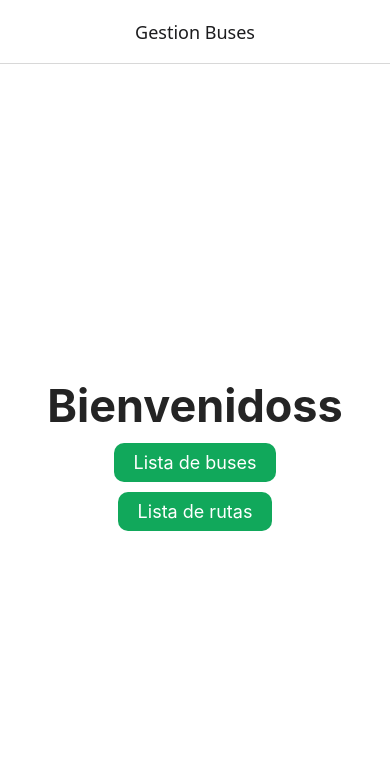
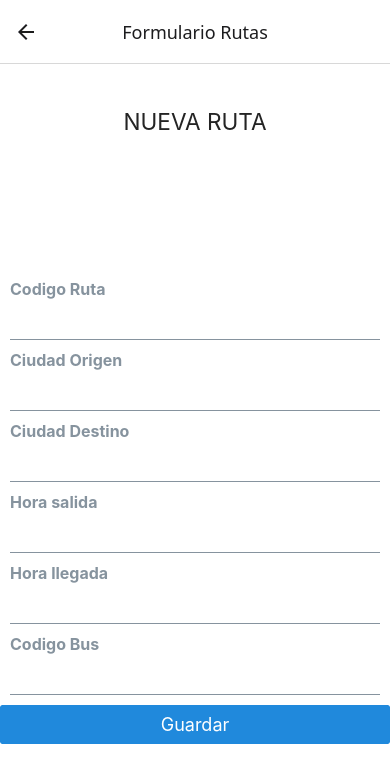
Before and after one commit to Adrian31BT/Buses_EvaluacionM3, a React Native app in the folder GestionBuses/: screen /FormRutasNav in a window 390 px wide. Shown: the top 782 px of the page. Built offline with nearby package versions, Linux system fonts and the light colour scheme.

Commit message:
Edicion de botones

```diff
--- a/GestionBuses/App.js
+++ b/GestionBuses/App.js
@@ -2,17 +2,22 @@ import { StyleSheet, Text, View } from 'react-native';
 import { NavigationContainer } from '@react-navigation/native'
 import { createNativeStackNavigator } from '@react-navigation/native-stack'
 import { Inicio } from './app/screens/Inicio'
+import { FormBuses } from './app/screens/FormBuses';
 import { BusListScreen } from './app/screens/BusesList';
-import { FormBuses } from './app/screens/FormBuses';
+import { RutasForm } from './app/screens/RutasForm';
+
 
 export default function App() {
-  const StackPartidos = createNativeStackNavigator();
+  const StackBuses = createNativeStackNavigator();
   return (
     <NavigationContainer >
-      <StackPartidos.Navigator initialRouteName='InicioNav'>
-        <StackPartidos.Screen name="InicioNav"  component={Inicio} options={{ title: 'Gestion Buses', headerTitleAlign: 'center'}}/>
-        <StackPartidos.Screen name="FormBusesNav"  component={FormBuses} options={{ title: 'Formulario Buses', headerTitleAlign: 'center'}}/>
-      </StackPartidos.Navigator>
+      <StackBuses.Navigator initialRouteName='InicioNav'>
+        <StackBuses.Screen name="InicioNav"  component={Inicio} options={{ title: 'Gestion Buses', headerTitleAlign: 'center'}}/>
+        <StackBuses.Screen name="FormBusesNav"  component={FormBuses} options={{ title: 'Formulario Buses', headerTitleAlign: 'center'}}/>
+        <StackBuses.Screen name="ListaBusesNav"  component={BusListScreen} options={{ title: 'Lista Buses', headerTitleAlign: 'center'}}/>
+        <StackBuses.Screen name="FormRutasNav"  component={RutasForm} options={{ title: 'Formulario Rutas', headerTitleAlign: 'center'}}/>
+       {/*  <StackBuses.Screen name="ListaRutassNav"  component={BusListScreen} options={{ title: 'Lista Rutas', headerTitleAlign: 'center'}}/> */}
+      </StackBuses.Navigator>
     </NavigationContainer>
   );
 }
--- a/GestionBuses/app/screens/BusesList.js
+++ b/GestionBuses/app/screens/BusesList.js
@@ -1,9 +1,8 @@
 import React, { useState } from 'react';
 import { View, Text, FlatList, TextInput, Button, StyleSheet } from 'react-native';
-import { FormBuses} from '../FormBuses';
 
 export const BusListScreen = () => {
-  const { buses, addBus, updateBus } = useBus();
+  const { buses, addBus, updateBus } = useState();
 
   const [txtNumero, setTxtNumero] = useState('');
   const [txtCapacidad, setTxtCapacidad] = useState('');
--- a/GestionBuses/app/screens/FormBuses.js
+++ b/GestionBuses/app/screens/FormBuses.js
@@ -6,6 +6,7 @@ import { insertarBuses } from '../services/ServicesBuses'
 
 export const FormBuses = ({navigation, route}) => {
 
+    const [bus_codigo, setBusCodigo] = useState("");
     const [bus_cantidad, setBusCantidad] = useState("");
     const [errorCantidad, setErrorCantidad] = useState();
 
@@ -15,9 +16,9 @@ export const FormBuses = ({navigation, route}) => {
         setErrorCantidad(null);
         validate();
         if(!hasErrors){
-            insertarBuses({bus_cantidad:bus_cantidad}, ()=>{Alert.alert("CONFIRMACION","Se ha ingresado el bus");});
+            insertarBuses({bus_codigo:bus_codigo, bus_cantidad:bus_cantidad}, ()=>{Alert.alert("CONFIRMACION","Se ha ingresado el bus");});
             navigation.goBack();
-            route.params.fnRefresh();
+            /* route.params.fnRefresh(); */
         }
     }
 
@@ -26,9 +27,9 @@ export const FormBuses = ({navigation, route}) => {
             setErrorCantidad("Debe ingresar una cantidad");
             hasErrors = true;
         }
-        let bus_cantidad = parseInt(bus_cantidad);
+        let bus_cantidadC = parseInt(bus_cantidad);
 
-        if(bus_cantidad == null || isNaN(bus_cantidad) || bus_cantidad <= 0){
+        if(bus_cantidadC == null || isNaN(bus_cantidadC)){
             setErrorCantidad("Debe ingresar cantidad maxima de pasajeros entre 1 o mas");
             hasErrors = true;
         }
@@ -36,6 +37,12 @@ export const FormBuses = ({navigation, route}) => {
 
     return <View style={styles.container}>
         <View style={styles.busCantidad}>
+            <Input style={styles.input}
+                value={bus_codigo}
+                onChangeText={setBusCodigo}
+                placeholder={'1 o más'}
+                label={'Ingresar codigo'}
+            />
             <Input style={styles.input}
                 value={bus_cantidad}
                 onChangeText={setBusCantidad}
--- a/GestionBuses/app/screens/Inicio.js
+++ b/GestionBuses/app/screens/Inicio.js
@@ -11,7 +11,7 @@ export const Inicio = ({navigation}) => {
             title='Lista de buses'
             buttonStyle={styles.ListaBoton}
             onPress={() => {
-                /* navigation.navigate("ListaPartidosNav", {usuario:usuario}); */
+                navigation.navigate("ListaBusesNav");
             }}
           />
           <Button
@@ -19,6 +19,20 @@ export const Inicio = ({navigation}) => {
             buttonStyle={styles.ListaBoton}
             onPress={() => {
                 /* navigation.navigate("ListaPartidosNav", {usuario:usuario}); */
+            }}
+          />
+          <Button
+            title='Formulario Buses'
+            buttonStyle={styles.ListaBoton}
+            onPress={() => {
+                navigation.navigate("FormBusesNav");
+            }}
+          />
+          <Button
+            title='Formulario Rutas'
+            buttonStyle={styles.ListaBoton}
+            onPress={() => {
+                navigation.navigate("FormRutasNav");
             }}
           />
         </View>
--- /dev/null
+++ b/GestionBuses/app/screens/RutasForm.js
@@ -0,0 +1,109 @@
+import { View, StyleSheet, Alert } from 'react-native'
+import { Button, Input, Text } from '@rneui/base'
+import { useState } from 'react'
+import { createRuta } from '../services/ServicesRutas'
+
+export const RutasForm = () => {
+
+    const [codigoRuta, setCodigoRuta]=useState();
+    const [ciudadOrigen, setCiudadOrigen]=useState();
+    const [ciudadDestino, setCiudadDestino]=useState();
+    const [horaLlegada, setHoraLlegada]=useState();
+    const [horaSalida, setHoraSalida]=useState();
+    const [codigoBus, setCodigoBus]=useState();
+
+    const createR=()=>{
+        createRuta(
+            {
+                codRuta: codigoRuta,
+                cOrigen: ciudadOrigen,
+                cDestino: ciudadDestino,
+                hSalida: horaSalida,
+                hLlegada: horaLlegada,
+                codBus: codigoBus,
+
+            },
+            ()=>{
+                Alert.alert("CONFIRMACION","Se ha ingresado una nueva Ruta");
+            }
+        );
+    }
+
+    return <View style={styles.container}>
+        <View style={styles.textContainer}>
+            <Text h4="true">NUEVA RUTA</Text>
+        </View>
+        <View style={styles.formContainer}>
+        <Input
+                value={codigoRuta}
+                label='Codigo Ruta'
+                onChangeText={(value)=>{
+                    setCodigoRuta(value);
+                }}
+            />
+            <Input
+                value={ciudadOrigen}
+                label='Ciudad Origen'
+                onChangeText={(value)=>{
+                    setCiudadOrigen(value);
+                }}
+            />
+            <Input
+                value={ciudadDestino}
+                label="Ciudad Destino"
+                onChangeText={(value)=>{
+                    setCiudadDestino(value);
+                }}
+            />
+            <Input
+                value={horaSalida}
+                label="Hora salida"
+                onChangeText={(value)=>{
+                    setHoraSalida(value);
+                }}
+            />
+            <Input
+                value={horaLlegada}
+                label="Hora llegada"
+                onChangeText={(value)=>{
+                    setHoraLlegada(value);
+                }}
+            />
+            <Input
+                value={codigoBus}
+                label="Codigo Bus"
+                onChangeText={(value)=>{
+                    setCodigoBus(value);
+                }}
+            />
+            <Button
+                title="Guardar"
+                onPress={
+                    createR
+                }
+            />
+        </View>
+    </View>
+}
+
+const styles = StyleSheet.create({
+    container: {
+        flex: 1,
+        flexDirection: 'column',
+        backgroundColor: '#fff',
+        justifyContent: 'center',
+    },
+    textContainer: {
+        flex: 1,
+        flexDirection: 'row',
+        justifyContent: 'center',
+        alignItems: 'center',
+        marginVertical: 10
+    },
+    formContainer: {
+        flex: 7,
+        flexDirection: 'column',
+        justifyContent: 'center'
+
+    }
+});
--- a/GestionBuses/app/services/ServicesBuses.js
+++ b/GestionBuses/app/services/ServicesBuses.js
@@ -1,8 +1,10 @@
 export const insertarBuses = (post, fnExito) => {
+    console.log(post.bus_cantidad);
     const config={
         method: 'POST',
         body:JSON.stringify({
-            bus_cantidad:post.bus_cantidad,
+            bus_codigo:post.bus_codigo,
+            bus_cantidad:post.bus_cantidad
         }),
         headers:{
             'Content-type': 'application/json',
@@ -17,3 +19,20 @@ export const insertarBuses = (post, fnExito) => {
     });
     fnExito();
   };
+
+  let buses = [];
+
+export const getBuses= () => {
+  buses = [];
+    fetch("http://192.168.3.201:8080/buses_interprovinciales-1.0.0/rest/buses/crearBus")
+    .then((response) => {
+      return response.json();
+    })
+    .then((json) => {
+      json.forEach((item)=>{
+        buses.push(item);
+        console.log(buses);
+      })
+    });
+    return buses;
+};
--- a/GestionBuses/app/services/ServicesRutas.js
+++ b/GestionBuses/app/services/ServicesRutas.js
@@ -1,24 +1,21 @@
-export const insertarRutas = (post, fnExito) => {
+export const createRuta = (ruta, fnExito) => {
     const config = {
         method: 'POST',
         body: JSON.stringify({
-            rut_codigo: post.rut_codigo,
-            rut_ciudadOrigen: post.rut_ciudadOrigen,
-            rut_ciudadDestino: post.rut_ciudadDestino,
-            rut_horaSalida: post.rut_horaSalida,
-            rut_horaLlegada: post.rut_horaLlegada,
-            bus_codigo: post.bus_codigo,
+            rut_codigo: ruta.codRuta,
+            rut_ciudadOrigen: ruta.cOrigen,
+            rut_ciudadDestino: ruta.cDestino,
+            rut_horaSalida: ruta.hSalida,
+            rut_horaLlegada: ruta.hLlegada,
+            bus: {
+                bus_codigo:ruta.codBus
+            }
         }),
         headers: {
             'Content-type': 'application/json',
         }
     }
     fetch("http://192.168.3.201:8080/buses_interprovinciales-1.0.0/rest/rutas/insertarRutas", config)
-        .then((response) => {
-            return response.json();
-        })
-        .then((json) => {
-            console.log(json);
-        });
-    fnExito();
-};
+    .then((response) => { return response.json() })
+    .then((json) => { console.log(json); fnExito(); });
+}
```
Also changed, not shown: 1 other file (tests, documents, lock files or other folders).
